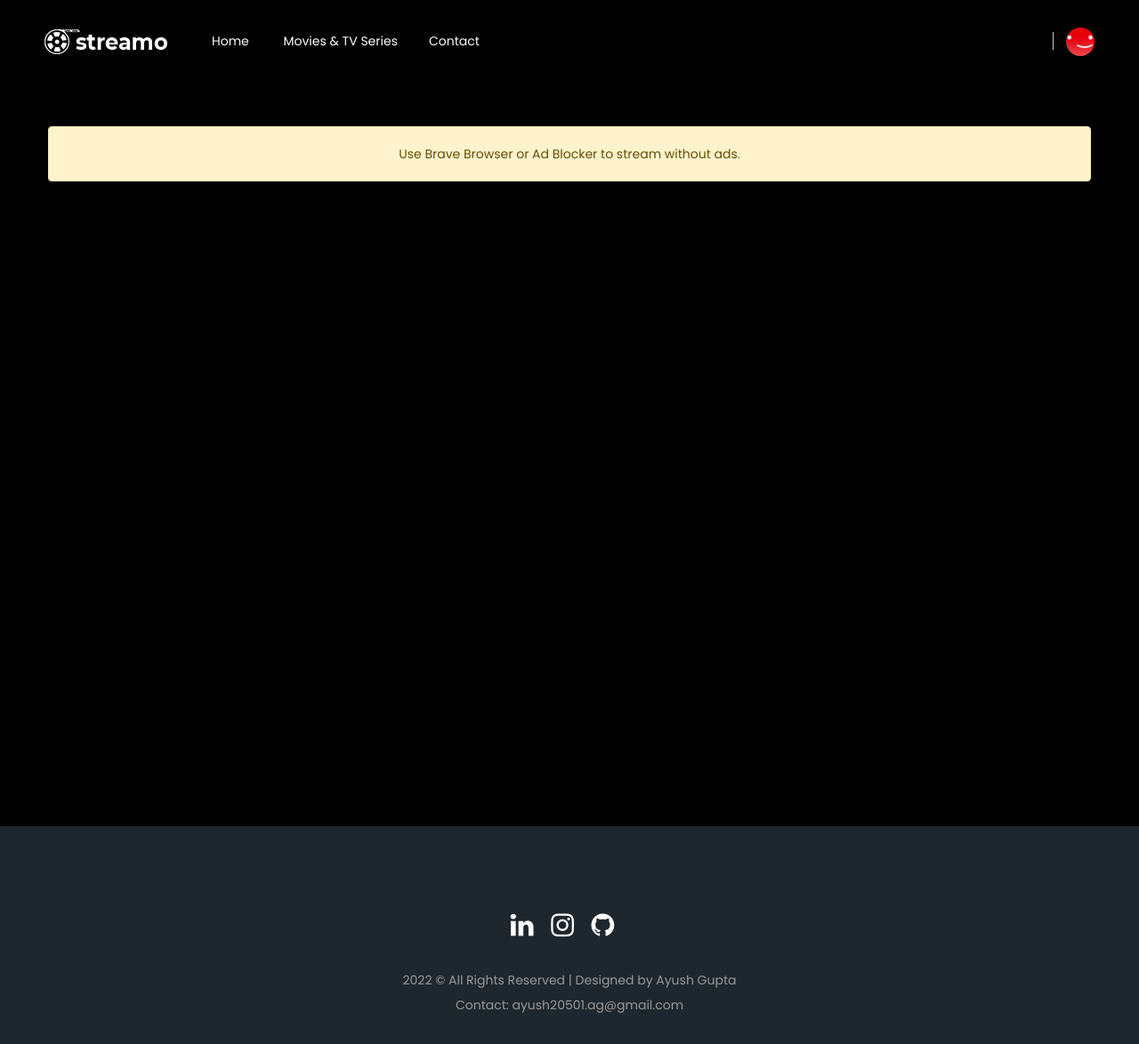
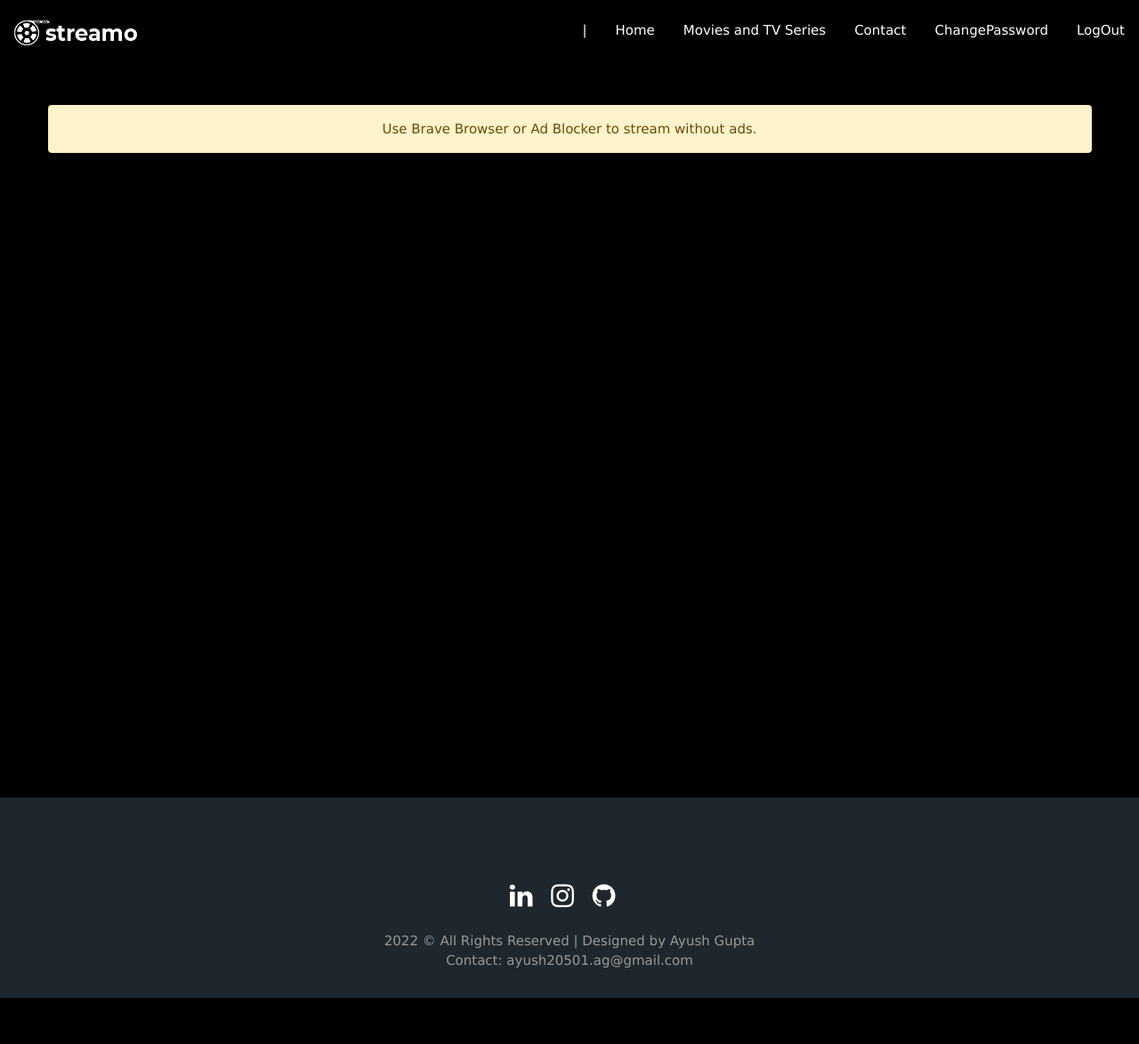
Before and after one commit to ayush20501/streamo-netflix-clone, a Django app: page /watchepisodes/1/ in a window 1280 px wide. Shown: the whole page at 89% size. After the commit the page ends 1122 px from the top, so only its background shows below. Run offline with Django 4.2, Linux system fonts and the light colour scheme; a user stored in the database is signed in; some libraries are stand-ins or nearby versions.

Commit message:
Update watchepisodes.html

```diff
--- a/templates/watchepisodes.html
+++ b/templates/watchepisodes.html
@@ -29,6 +29,10 @@
     <script src="{% static 'assets/js/vendor/modernizr-3.6.0.min.js' %}"></script>
     <link rel="stylesheet" href="https://cdnjs.cloudflare.com/ajax/libs/font-awesome/4.7.0/css/font-awesome.min.css">
 
+    <link rel="stylesheet" href="https://www.w3schools.com/w3css/4/w3.css">
+    <link rel="stylesheet" href="https://www.w3schools.com/w3css/4/w3.css">
+    <link rel="stylesheet" href="https://fonts.googleapis.com/css?family=Raleway">
+    <link rel="stylesheet" href="https://cdnjs.cloudflare.com/ajax/libs/font-awesome/4.7.0/css/font-awesome.min.css">
     <style>
         .responsive-iframe {
             position: absolute;
@@ -111,53 +115,55 @@
             -webkit-transition: all 0.4s ease-in-out;
             transition: all 0.4s ease-in-out;
         }
+        #testing:hover {
+            background-color: black !important;
+            color: red !important;
+        }
     </style>
 </head>
 
 <body style="background-color: black;">
+    <div class="w3-top">
+        <div class="w3-bar w3-black w3-card py-3" id="myNavbar">
+            <a href="{% url 'home' %}" class="w3-bar-item w3-button w3-wide" id="testing1"><img
+                    src="{% static 'logo.png' %}" alt=""></a>
+            <!-- Right-sided navbar links -->
+            <div class="w3-right w3-hide-small">
+                <span class="w3-bar-item w3-button" id="testing">{{request.user.first_name}}
+                    {{request.user.last_name}} | </span>
+                <a href="{% url 'home' %}" class="w3-bar-item w3-button" id="testing">Home</a>
+                <a href="{% url 'sample' %}" class="w3-bar-item w3-button" id="testing">Movies and TV Series</a>
+                <a href="{% url 'contact' %}" class="w3-bar-item w3-button" id="testing">Contact</a>
+                <a href="{% url 'changepassword' %}" class="w3-bar-item w3-button" id="testing">ChangePassword</a>
+                <a href="{% url 'logout' %}" class="w3-bar-item w3-button" id="testing">LogOut</a>
+
+            </div>
+            <!-- Hide right-floated links on small screens and replace them with a menu icon -->
+
+            <a href="javascript:void(0)" class="w3-bar-item w3-button w3-right w3-hide-large w3-hide-medium"
+                onclick="w3_open()">
+                <i class="fa fa-bars"></i>
+            </a>
+        </div>
+    </div>
+    <nav class="w3-sidebar w3-bar-block w3-black w3-card w3-animate-left w3-hide-medium w3-hide-large"
+        style="display:none" id="mySidebar">
+        <a href="javascript:void(0)" onclick="w3_close()" class="w3-bar-item w3-button w3-large w3-padding-16">Close
+            ×</a>
+        <span onclick="w3_close()" class="w3-bar-item w3-button">{{request.user.first_name}}
+            {{request.user.last_name}}</span>
+        <a href="{% url 'home' %}" onclick="w3_close()" class="w3-bar-item w3-button">Home</a>
+        <a href="{% url 'sample' %}" onclick="w3_close()" class="w3-bar-item w3-button">Movies and TV Series</a>
+        <a href="{% url 'contact' %}" onclick="w3_close()" class="w3-bar-item w3-button">Contact</a>
+        <a href="{% url 'changepassword' %}" onclick="w3_close()" class="w3-bar-item w3-button">ChangePassword</a>
+        <a href="{% url 'logout' %}" onclick="w3_close()" class="w3-bar-item w3-button">LogOut</a>
+    </nav>
+    <br>
+    <br>
+    <br>
 
     <div class="main-wrapper">
-        <header class="header-area bg-black section-padding-lr">
-            <div class="container-fluid">
-                <div class="header-wrap header-netflix-style">
-                    <div class="logo-menu-wrap">
-                        <div class="logo">
-                            <a href="{% url 'home' %}"><img src="{% static 'logo.png' %}" alt=""></a>
-                        </div>
-                        <div class="main-menu main-theme-color-four">
-                            <nav class="main-navigation">
-                                <ul>
-                                    <li class="active"><a href="{% url 'home' %}">Home</a></li>
-                                    <li><a href="{% url 'sample' %}">Movies & TV Series </a>
-                                    <li><a href="{% url 'contact' %}">Contact</a></li>
-                                </ul>
-                            </nav>
-                        </div>
-                    </div>
-                    <div class="right-side d-flex">
-                        <div class="our-profile-area ">
-                            <!-- <img src="{% static 'assets/images/review/author-01.png' %}" alt=""> -->
 
-                            <a href="#" class="our-profile-pc" data-bs-toggle="dropdown" aria-haspopup="true"
-                                aria-expanded="false">
-                                <img src="{% static 'logo1.png' %}" alt="">
-                            </a>
-                            <div class="dropdown-menu netflix-profile-style red">
-                                <ul>
-                                    <li class="single-list" style="color: white;">{{request.user.first_name}}
-                                        {{request.user.last_name}}</li>
-                                    <li class="single-list" style="color: white;"><a
-                                            href="{% url 'changepassword' %}">ChangePassword</a></li>
-                                    <li class="single-list" style="color: white;"><a href="{% url 'logout' %}">Log
-                                            Out</a></li>
-                                </ul>
-                            </div>
-                        </div>
-                        <div class="mobile-menu d-block d-lg-none"></div>
-                    </div>
-                </div>
-            </div>
-        </header>
         <div class="movie-details-wrap section-ptb-50 bg-black">
             <div class="container">
                 <div class="alert alert-warning" role="alert" style="text-align:center;">
@@ -167,6 +173,7 @@
                     <div class="container1">
                         <iframe class="responsive-iframe" width="1100" height="500" src="{{link}}"
                             allowfullscreen="true" allow="autoplay; encrypted-media"></iframe>
+                    </div>
                 </div>
             </div>
         </div>
@@ -195,6 +202,29 @@
     <script src="{% static 'assets/js/plugins.js' %}"></script>
     <script src="{% static 'assets/js/ajax-mail.js' %}"></script>
     <script src="{% static 'assets/js/main.js' %}"></script>
+    <script>
+        // Modal Image Gallery
+        function onClick(element) {
+            document.getElementById("img01").src = element.src;
+            document.getElementById("modal01").style.display = "block";
+            var captionText = document.getElementById("caption");
+            captionText.innerHTML = element.alt;
+        }
+        // Toggle between showing and hiding the sidebar when clicking the menu icon
+        var mySidebar = document.getElementById("mySidebar");
+
+        function w3_open() {
+            if (mySidebar.style.display === 'block') {
+                mySidebar.style.display = 'none';
+            } else {
+                mySidebar.style.display = 'block';
+            }
+        }
+        // Close the sidebar with the close button
+        function w3_close() {
+            mySidebar.style.display = "none";
+        }
+    </script>
 </body>
 
 </html>
```
Lines whose indentation alone changed are shown as unchanged.
